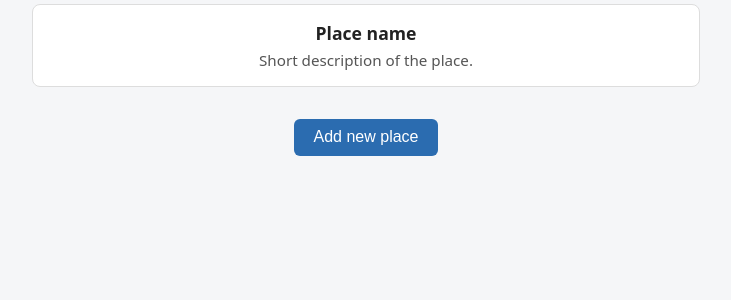
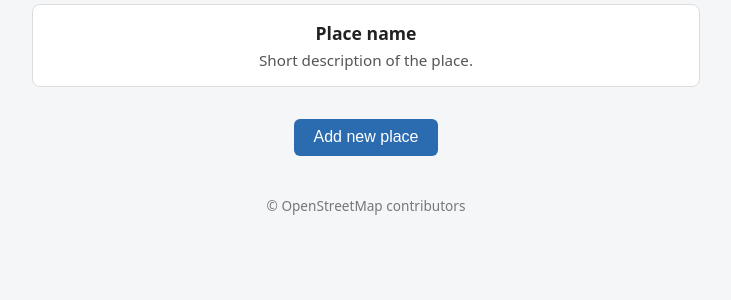
Before and after one commit to 0ctAdario834/HackConcordia, a web app: page / in a window 1280 px wide. Shown: the part 326-626 px from the top of the page, without its empty margins (274-1005 px from the left). Run offline with its HTML, style and script files only (its server is not run), Linux system fonts and the light colour scheme; data that the repository does not hold is empty.

Commit message:
contribution added

```diff
--- a/src/main/resources/public/index.html
+++ b/src/main/resources/public/index.html
@@ -53,7 +53,7 @@
             </div>
         </main>
         <footer>
-
+            © OpenStreetMap contributors
         </footer>
     </body>
 </html>
```
